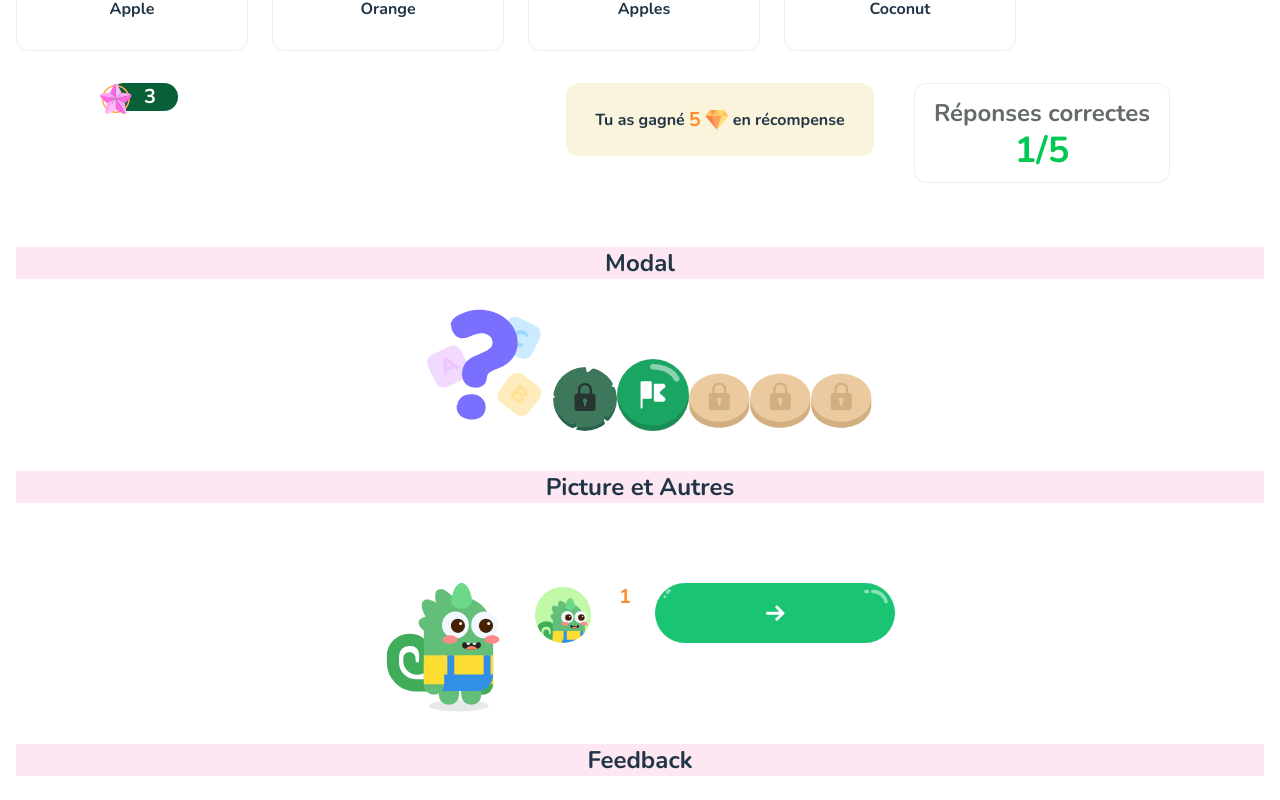
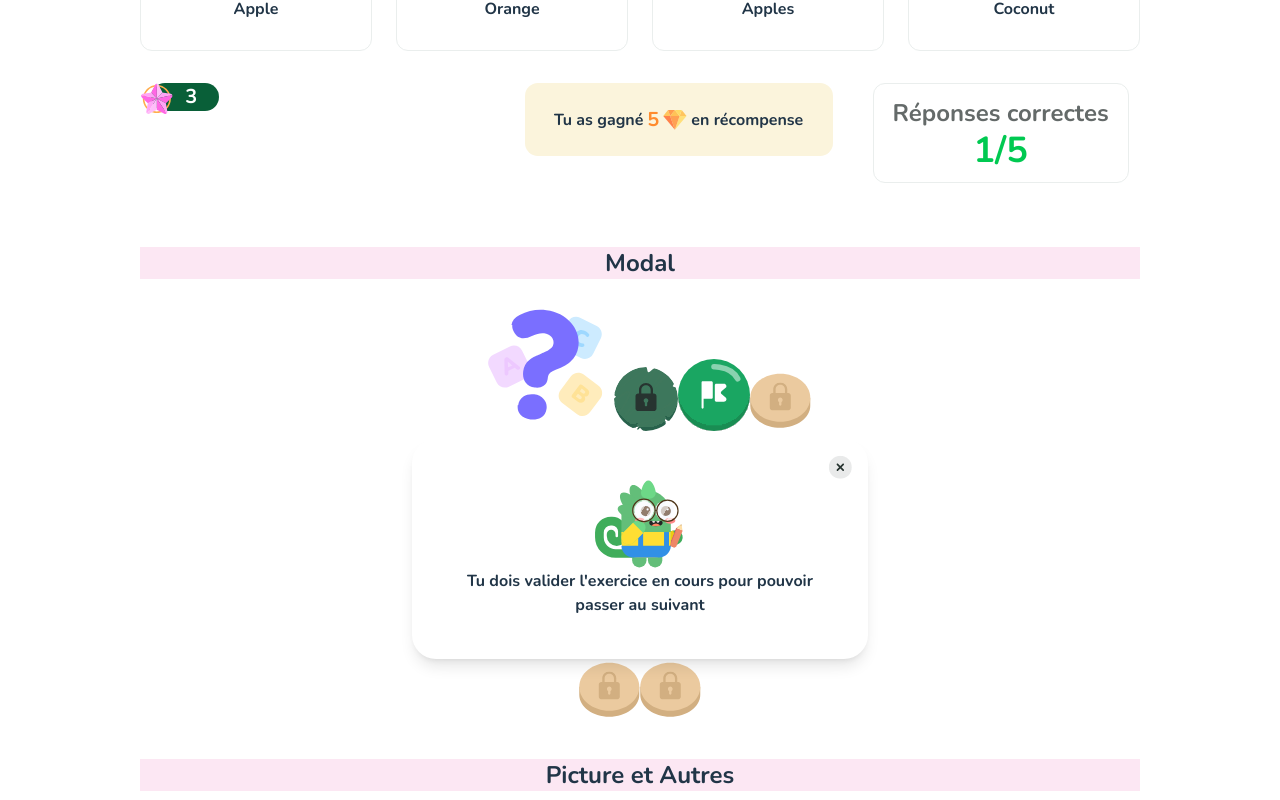
Before and after one commit to code-dev-pro/-Pidu-JCH-MLE, a React (Vite) app: page /storybook in a window 1280 px wide. Both pictures are taken after a click on the button 719 px from the left and 802 px from the top of the page. Shown: the part 402-1202 px from the top of the page. Built offline with nearby package versions, Linux system fonts and the light colour scheme.

Commit message:
feat: création du modal sur le bouton cadenas (#66)

```diff
--- a/src/App.css
+++ b/src/App.css
@@ -2,10 +2,10 @@
 #root {
   /* max-width: 1280px; */
   margin: 0 auto;
-  width: 100%;
   /* padding: 2rem; */
   text-align: center;
 }
+
 .logo {
   height: 6em;
   padding: 1.5em;
@@ -44,8 +44,8 @@
 @font-face {
   font-family: 'Nunito';
   src:
-  url('./assets/fonts/Nunito-Bold.woff') format('woff'),
-  url('./assets/fonts/Nunito-Bold.woff2') format('woff2');
+    url('./assets/fonts/Nunito-Bold.woff') format('woff'),
+    url('./assets/fonts/Nunito-Bold.woff2') format('woff2');
   font-weight: normal;
   font-style: normal;
   font-display: swap;
@@ -53,7 +53,4 @@
 
 body {
   font-family: 'Nunito', sans-serif;
-  overflow: hidden;
-  margin: 0;
-  padding: 0;
 }
--- a/src/App.tsx
+++ b/src/App.tsx
@@ -10,7 +10,7 @@ import Layout from './components/layout/layout'
 function App() {
   return (
     <Routes>
-      <Route path="" element={<Home />} />
+      <Route path="" element={<Layout>{<Home />}</Layout>} />
       <Route path="level" element={<Level />} />
       <Route path="exercice/:levelId/:questionId" element={<Exercice />} />
       <Route path="exercice" element={<Exercice />} />
--- a/src/components/button-cercle.tsx
+++ b/src/components/button-cercle.tsx
@@ -11,10 +11,37 @@ interface IButtonLevelProps {
 }
 
 function ButtonLocked() {
+  const [showing, setShowing] = useState(false)
+
+  const handleClick = () => {
+    setShowing(!showing)
+  }
+
   return (
-    <button aria-label="Bouton du prochain niveau verrouillé">
-      <Picture src="./Lock.svg" alt="Bouton avec cadenas" className="cursor-pointer" />
-    </button>
+    <>
+      <button onClick={handleClick} aria-label="Bouton du prochain niveau verrouillé">
+        <Picture src="./Lock.svg" alt="Bouton avec cadenas" className="cursor-pointer" />
+      </button>
+
+      {showing && (
+        <div className="relative w-[456px] h-[220px] bg-white rounded-[24px] shadow-lg text-center left-1/2 transform -translate-x-1/2">
+          <div className="absolute -top-2 left-1/2 bg-white -translate-x-1/2 w-4 h-4 rotate-45"></div>
+
+          <button
+            onClick={() => setShowing(false)}
+            className="absolute top-4 right-4"
+            aria-label="Fermer le modal"
+          >
+            <Picture src="./Close-Circle.svg" alt="Fermer" className="w-6 h-6 cursor-pointer" />
+          </button>
+
+          <div className="p-10 font-bold text-base flex flex-col items-center justify-center">
+            <Picture src="./Pidu-study.svg" alt="pidu" className="w-[90px] h-[90px]" />
+            <p>Tu dois valider l'exercice en cours pour pouvoir passer au suivant</p>
+          </div>
+        </div>
+      )}
+    </>
   )
 }
 
```
